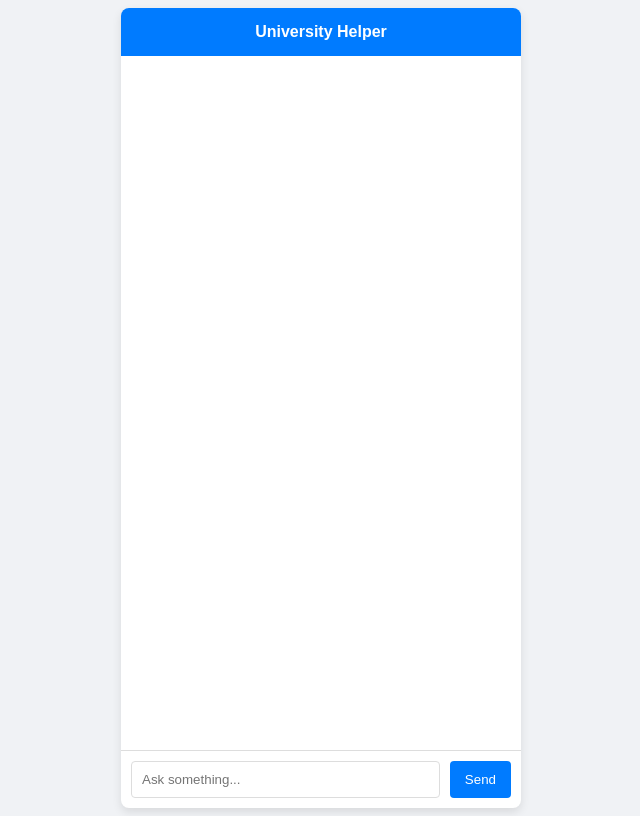
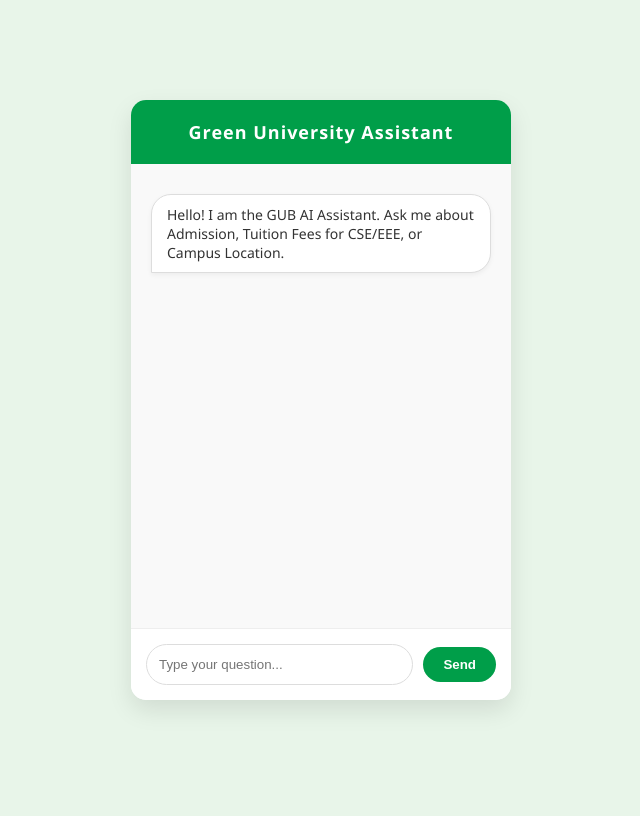
Before and after one commit to itsiBahar/university-chatbot, a Flask app: page / in a window 1280 px wide. Shown: the whole page, without its empty margins (319-959 px from the left). After the commit the page ends 710 px from the top, so only its background shows below. Run offline with Flask 3, Linux system fonts and the light colour scheme.

Commit message:
Ne Data Added

```diff
--- a/intents.json
+++ b/intents.json
@@ -2,18 +2,48 @@
   "intents": [
     {
       "tag": "greeting",
-      "patterns": ["Hi", "Hello", "Hey", "Good morning", "Is anyone there?"],
-      "responses": ["Hello! Welcome to the University Chatbot.", "Hi there! How can I help you?"]
+      "patterns": ["Hi", "Hello", "Hey", "Good morning", "Salam", "Is anyone there?"],
+      "responses": ["Welcome to Green University of Bangladesh! How can I help you today?", "Hello! I am the GUB AI Assistant. Ask me about admissions, fees, or departments."]
     },
     {
-      "tag": "admission",
-      "patterns": ["How do I apply?", "Admission process", "I want to join", "requirements"],
-      "responses": ["Admissions are open! You need a GPA of 3.0. Apply at www.university.edu/apply."]
+      "tag": "location",
+      "patterns": ["Where is GUB?", "Location of campus", "Address", "How to go to Green University?", "Where is the permanent campus?"],
+      "responses": ["The Permanent Campus is located at Purbachal American City, Kanchan, Rupganj, Narayanganj. We also have a city information center at Begum Rokeya Sarani, Dhaka."]
     },
     {
-      "tag": "fees",
-      "patterns": ["How much is the fee?", "Tuition cost", "price per semester"],
-      "responses": ["Tuition is $500 per credit. A semester costs roughly $6,000."]
+      "tag": "departments",
+      "patterns": ["What departments do you have?", "List of programs", "Which subjects can I study?", "Engineering subjects"],
+      "responses": ["We offer BSc in CSE, EEE, Textile Engineering, BBA, LLB (Hons), English, Sociology, and Journalism (JMC)."]
+    },
+    {
+      "tag": "cse_fees",
+      "patterns": ["Cost of CSE", "CSE tuition fee", "How much for Computer Science?", "CSE total cost"],
+      "responses": ["For BSc in CSE, the total cost ranges from roughly 5,26,000 BDT to 7,14,500 BDT depending on your SSC/HSC GPA results and waivers."]
+    },
+    {
+      "tag": "admission_fee",
+      "patterns": ["What is the admission fee?", "Admission cost", "How much to pay during admission?"],
+      "responses": ["The Admission Fee is Tk. 20,000 (Non-refundable). You also need to pay a registration fee of roughly Tk. 5,350 for the first semester."]
+    },
+    {
+      "tag": "waiver",
+      "patterns": ["Do you have scholarships?", "Waiver details", "Discount on tuition", "Can I get a scholarship?"],
+      "responses": ["Yes! We offer waivers up to 100% based on your SSC/HSC GPA. Freedom Fighter children and siblings of current students also get special waivers."]
+    },
+    {
+      "tag": "apply",
+      "patterns": ["How to apply?", "Online application", "I want to get admission", "Application link"],
+      "responses": ["You can apply online at https://applyonline.green.edu.bd or visit our admission office at the Purbachal Campus."]
+    },
+    {
+      "tag": "clubs",
+      "patterns": ["What clubs are there?", "Student activities", "Can I join a club?", "Robotics club"],
+      "responses": ["GUB has a vibrant club life! You can join the Debating Club (GUDC), Cultural Club, EEE Club, Computer Club, or the Photography Club."]
+    },
+    {
+      "tag": "grading",
+      "patterns": ["What is the grading system?", "CGPA system", "Passing marks"],
+      "responses": ["We follow the standard UGC grading system. A+ is 4.00 (80% and above), and the passing grade is D (40%)."]
     }
   ]
 }
--- a/templates/index.html
+++ b/templates/index.html
@@ -1,46 +1,75 @@
 <!DOCTYPE html>
 <html>
 <head>
-    <title>University Chatbot</title>
+    <title>GUB Assistant</title>
     <style>
-        body { font-family: sans-serif; display: flex; justify-content: center; height: 100vh; background: #f0f2f5; }
-        #chat-container { width: 400px; background: white; border-radius: 8px; box-shadow: 0 4px 10px rgba(0,0,0,0.1); overflow: hidden; display: flex; flex-direction: column; }
-        #chat-header { background: #007bff; color: white; padding: 15px; text-align: center; font-weight: bold; }
-        #chat-box { flex: 1; overflow-y: scroll; padding: 15px; }
+        /* GUB BRANDING COLORS: Green and White */
+        body { font-family: 'Segoe UI', Tahoma, Geneva, Verdana, sans-serif; display: flex; justify-content: center; align-items: center; height: 100vh; background: #e8f5e9; margin: 0; }
+        #chat-container { width: 380px; height: 600px; background: white; border-radius: 15px; box-shadow: 0 10px 25px rgba(0,0,0,0.1); display: flex; flex-direction: column; overflow: hidden; }
+
+        /* HEADER */
+        #chat-header { background: #009e49; /* GUB Green */ color: white; padding: 20px; text-align: center; font-size: 18px; font-weight: bold; letter-spacing: 1px;}
+
+        /* MESSAGES AREA */
+        #chat-box { flex: 1; overflow-y: scroll; padding: 20px; background: #f9f9f9; }
+
+        /* MESSAGE BUBBLES */
         .user-msg { text-align: right; margin: 10px 0; }
-        .user-msg span { background: #007bff; color: white; padding: 8px 12px; border-radius: 15px 15px 0 15px; display: inline-block; }
+        .user-msg span { background: #009e49; color: white; padding: 10px 15px; border-radius: 20px 20px 0 20px; display: inline-block; font-size: 14px; box-shadow: 0 2px 5px rgba(0,0,0,0.1); }
+
         .bot-msg { text-align: left; margin: 10px 0; }
-        .bot-msg span { background: #e4e6eb; color: black; padding: 8px 12px; border-radius: 15px 15px 15px 0; display: inline-block; }
-        #input-area { padding: 10px; border-top: 1px solid #ddd; display: flex; }
-        input { flex: 1; padding: 10px; border: 1px solid #ddd; border-radius: 4px; }
-        button { margin-left: 10px; padding: 10px 15px; background: #007bff; color: white; border: none; border-radius: 4px; cursor: pointer; }
+        .bot-msg span { background: #ffffff; color: #333; border: 1px solid #ddd; padding: 10px 15px; border-radius: 20px 20px 20px 0; display: inline-block; font-size: 14px; box-shadow: 0 2px 5px rgba(0,0,0,0.05); }
+
+        /* INPUT AREA */
+        #input-area { padding: 15px; border-top: 1px solid #eee; background: white; display: flex; align-items: center; }
+        input { flex: 1; padding: 12px; border: 1px solid #ddd; border-radius: 25px; outline: none; margin-right: 10px; }
+        button { padding: 10px 20px; background: #009e49; color: white; border: none; border-radius: 25px; cursor: pointer; font-weight: bold; transition: background 0.3s; }
+        button:hover { background: #007a38; }
     </style>
 </head>
 <body>
+
 <div id="chat-container">
-        <div id="chat-header">University Helper</div>
-        <div id="chat-box"></div>
+    <div id="chat-header">
+        Green University Assistant
+    </div>
+    <div id="chat-box">
+        <div class="bot-msg"><span>Hello! I am the GUB AI Assistant. Ask me about Admission, Tuition Fees for CSE/EEE, or Campus Location.</span></div>
+    </div>
     <div id="input-area">
-            <input id="textInput" type="text" placeholder="Ask something..." onkeypress="handleEnter(event)">
+        <input id="textInput" type="text" placeholder="Type your question..." onkeypress="handleEnter(event)">
         <button onclick="send()">Send</button>
     </div>
 </div>
+
 <script>
     function send() {
         var rawText = document.getElementById("textInput").value;
         if (rawText === "") return;
+
         var chatBox = document.getElementById("chat-box");
-            chatBox.innerHTML += '<div class="user-msg"><span>' + rawText + '</span></div>';
+        var userHtml = '<div class="user-msg"><span>' + rawText + '</span></div>';
+        chatBox.innerHTML += userHtml;
         document.getElementById("textInput").value = "";
+
+        // Scroll to bottom immediately
+        chatBox.scrollTop = chatBox.scrollHeight;
 
         fetch("/get?msg=" + rawText)
             .then(response => response.text())
             .then(data => {
-                    chatBox.innerHTML += '<div class="bot-msg"><span>' + data + '</span></div>';
+                var botHtml = '<div class="bot-msg"><span>' + data + '</span></div>';
+                chatBox.innerHTML += botHtml;
                 chatBox.scrollTop = chatBox.scrollHeight;
             });
     }
-        function handleEnter(e) { if (e.keyCode === 13) send(); }
+
+    function handleEnter(e) {
+        if (e.keyCode === 13) {
+            send();
+        }
+    }
 </script>
+
 </body>
 </html>
```
Lines whose indentation alone changed are shown as unchanged.
